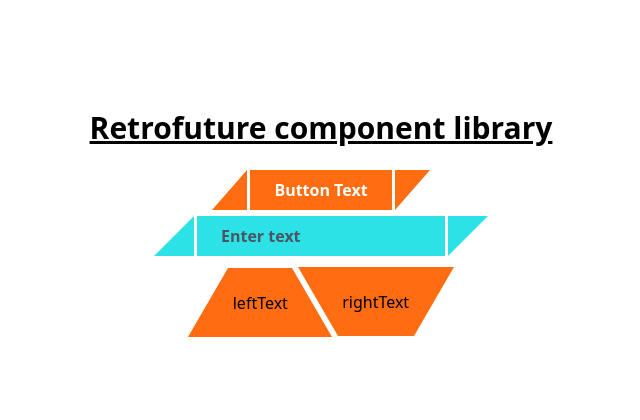
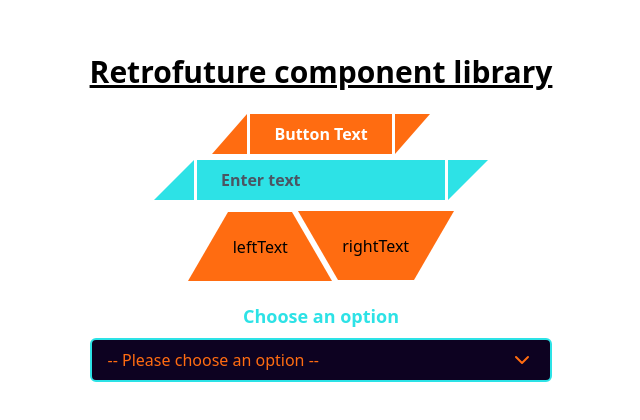
Before and after one commit to fractal-bootcamp/retro-comp-library, a React (Vite) app in the folder frontend/: page / in a window 1280 px wide. Shown: the part 182-602 px from the top of the page, without its empty margins (319-959 px from the left). Built offline with nearby package versions, Linux system fonts and the light colour scheme.

Commit message:
add basic dropdown

```diff
--- a/frontend/src/App.tsx
+++ b/frontend/src/App.tsx
@@ -2,9 +2,15 @@ import React, { useState } from 'react';
 import Button from './components/Button';
 import TextInput from './components/TextInput';
 import TransformingButton from './components/TransformingButton';
+import Dropdown from './components/Dropdown'; // Import the Dropdown component
 
 const App: React.FC = () => {
   const [rightText, setRightText] = useState<string>('');
+  const [selectedOption, setSelectedOption] = useState<string | null>(null); // State to store the selected dropdown option
+
+  const handleDropdownSelect = (option: string) => {
+    setSelectedOption(option); // Update the selected option state when an option is selected
+  };
 
   return (
     <div className="flex justify-center items-center h-screen">
@@ -23,6 +29,20 @@ const App: React.FC = () => {
           />
         </div>
         <TransformingButton leftInput={"leftText"} rightInput={"rightText"} />
+
+        {/* Add the Dropdown example */}
+        <div className="mt-8">
+          <Dropdown
+            label="Choose an option"
+            options={['Option 1', 'Option 2', 'Option 3']}
+            onSelect={handleDropdownSelect} // Handle the option selection
+          />
+          {selectedOption && (
+            <p className="mt-4 text-lg text-neonSunset">
+              Selected option: {selectedOption}
+            </p>
+          )}
+        </div>
       </div>
     </div>
   );
--- /dev/null
+++ b/frontend/src/components/Dropdown.tsx
@@ -0,0 +1,47 @@
+import React, { useState } from 'react';
+import { ChevronDown } from 'lucide-react';
+
+export interface DropdownProps {
+    label: string;
+    options: string[];
+    onSelect?: (selected: string) => void;
+}
+
+const Dropdown: React.FC<DropdownProps> = ({ label, options, onSelect }) => {
+    const [selected, setSelected] = useState<string | null>(null);
+    const [isOpen, setIsOpen] = useState(false);
+
+    const handleSelect = (option: string) => {
+        setSelected(option);
+        setIsOpen(false);
+        if (onSelect) onSelect(option);
+    };
+
+    return (
+        <div className="space-y-2 relative">
+            <label className="text-cyberAqua text-lg font-semibold glow">{label}</label>
+            <div
+                className="bg-midnightAbyss text-neonSunset border-2 border-cyberAqua rounded-md px-4 py-2 flex justify-between items-center cursor-pointer hover:bg-electricDream hover:text-midnightAbyss transition-all duration-300"
+                onClick={() => setIsOpen(!isOpen)}
+            >
+                <span>{selected || '-- Please choose an option --'}</span>
+                <ChevronDown className={`transform transition-transform duration-300 ${isOpen ? 'rotate-180' : ''}`} />
+            </div>
+            {isOpen && (
+                <ul className="absolute z-10 w-full mt-1 bg-midnightAbyss border-2 border-cyberAqua rounded-md overflow-hidden">
+                    {options.map((option, index) => (
+                        <li
+                            key={index}
+                            className="px-4 py-2 cursor-pointer transition-all duration-300 text-neonSunset hover:bg-cyberAqua hover:text-midnightAbyss"
+                            onClick={() => handleSelect(option)}
+                        >
+                            {option}
+                        </li>
+                    ))}
+                </ul>
+            )}
+        </div>
+    );
+};
+
+export default Dropdown;
```
Also changed, not shown: 1 other file (tests, documents, lock files or other folders).
